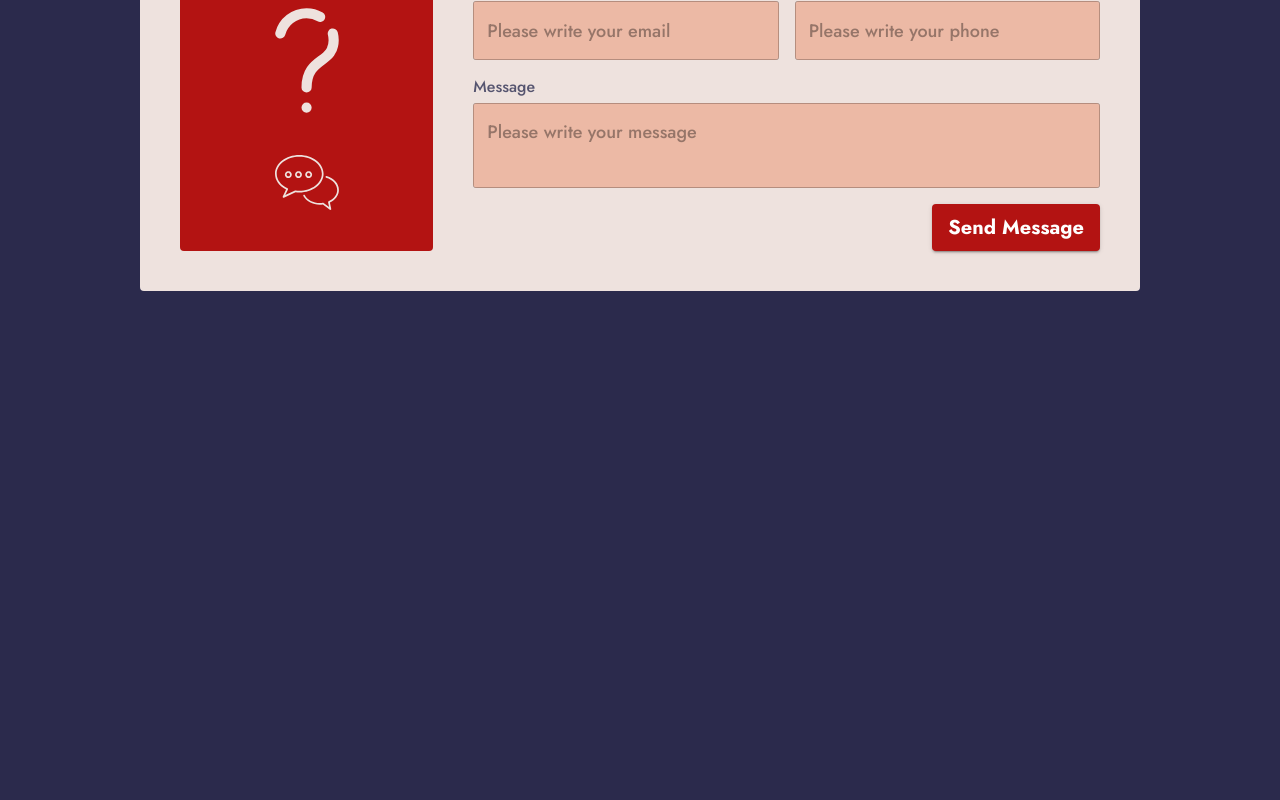
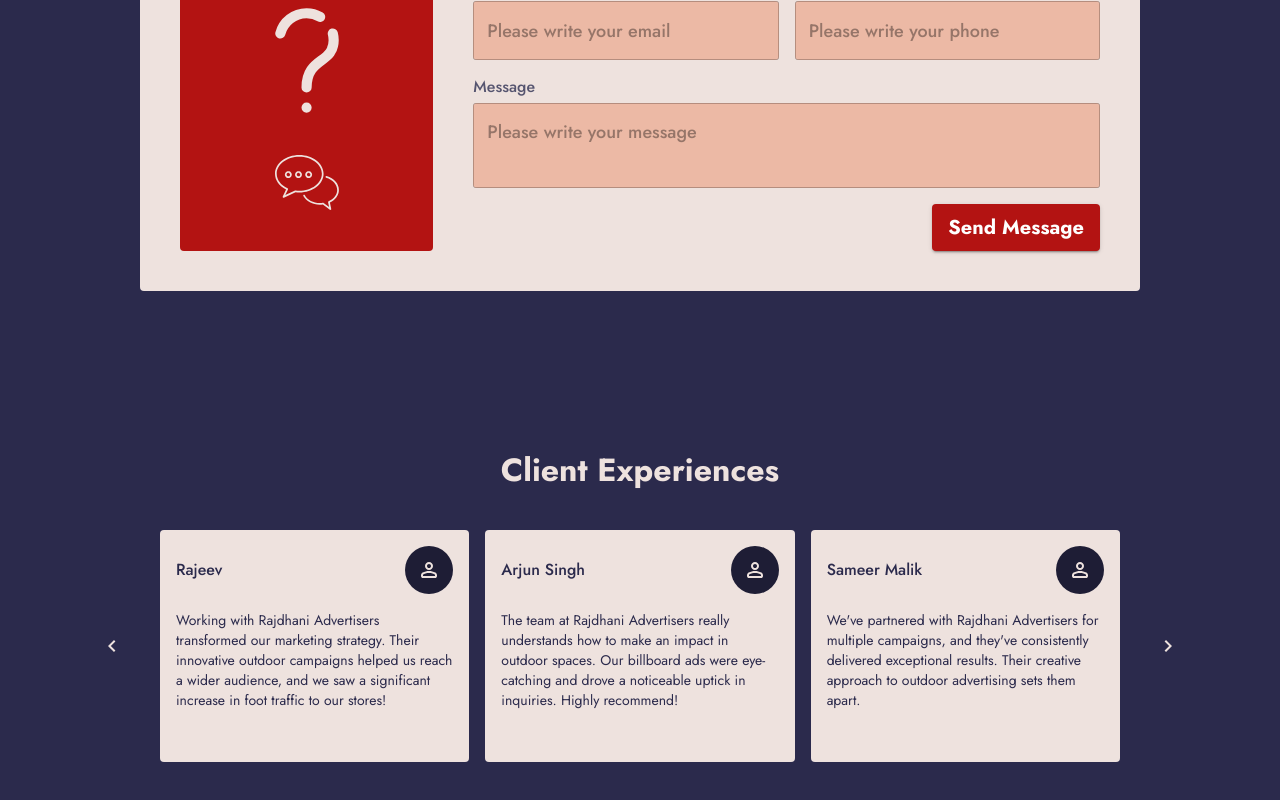
Before and after one commit to faraz-github/rajdhaniadvertiserswebsite, a React (Vite) app: page / in a window 1280 px wide. Shown: the part 2748-3548 px from the top of the page. Before the commit the page ends 3119 px from the top, so only its background shows below. Built offline with nearby package versions, Linux system fonts and the light colour scheme.

Commit message:
Add Feedback Section

```diff
--- /dev/null
+++ b/src/components/FeedbackSection/FeedbackCard.jsx
@@ -0,0 +1,55 @@
+import PropTypes from "prop-types";
+import { Box, Stack, Typography } from "@mui/material";
+
+const FeedbackCard = ({ clientName, clientFeedback }) => {
+  return (
+    <Box
+      padding={2}
+      sx={{
+        backgroundColor: "secondary.main",
+        borderRadius: (theme) => theme.shape.borderRadius,
+        minHeight: 200,
+        maxHeight: 200,
+        overflow: "hidden",
+        overflowY: "scroll",
+      }}
+    >
+      <Stack
+        direction={"row"}
+        justifyContent={"space-between"}
+        alignItems={"center"}
+      >
+        <Typography variant="h5" color="primary">
+          {clientName}
+        </Typography>
+        <Box
+          display="flex"
+          justifyContent="center"
+          alignItems="center"
+          padding={2}
+          borderRadius={32}
+          sx={{ backgroundColor: "primary.dark" }}
+        >
+          <img
+            src="/images/client.svg"
+            alt="Client"
+            style={{
+              width: 16,
+              height: "auto",
+            }}
+          />
+        </Box>
+      </Stack>
+      <Typography variant="body2" color="primary" fontSize={14} mt={2}>
+        {clientFeedback}
+      </Typography>
+    </Box>
+  );
+};
+
+FeedbackCard.propTypes = {
+  clientName: PropTypes.string.isRequired,
+  clientFeedback: PropTypes.string.isRequired,
+};
+
+export default FeedbackCard;
--- /dev/null
+++ b/src/components/FeedbackSection/FeedbackSection.jsx
@@ -0,0 +1,146 @@
+import { useState } from "react";
+
+import {
+  Container,
+  IconButton,
+  Typography,
+  useMediaQuery,
+} from "@mui/material";
+import Grid from "@mui/material/Grid2";
+import ChevronLeftIcon from "@mui/icons-material/ChevronLeft";
+import ChevronRightIcon from "@mui/icons-material/ChevronRight";
+
+import FeedbackCard from "./FeedbackCard";
+
+const feedbacks = [
+  {
+    clientName: "Rajeev",
+    clientFeedback:
+      "Working with Rajdhani Advertisers transformed our marketing strategy. Their innovative outdoor campaigns helped us reach a wider audience, and we saw a significant increase in foot traffic to our stores!",
+  },
+  {
+    clientName: "Arjun Singh",
+    clientFeedback:
+      "The team at Rajdhani Advertisers really understands how to make an impact in outdoor spaces. Our billboard ads were eye-catching and drove a noticeable uptick in inquiries. Highly recommend!",
+  },
+  {
+    clientName: "Sameer Malik",
+    clientFeedback:
+      "We've partnered with Rajdhani Advertisers for multiple campaigns, and they've consistently delivered exceptional results. Their creative approach to outdoor advertising sets them apart.",
+  },
+  {
+    clientName: "Ted Josh",
+    clientFeedback:
+      "Working with Rajdhani Advertisers transformed our marketing strategy. Their innovative outdoor campaigns helped us reach a wider audience, and we saw a significant increase in foot traffic to our stores!",
+  },
+  {
+    clientName: "ACC Cement",
+    clientFeedback:
+      "The team at Rajdhani Advertisers really understands how to make an impact in outdoor spaces. Our billboard ads were eye-catching and drove a noticeable uptick in inquiries. Highly recommend!",
+  },
+];
+
+const FeedbackSection = () => {
+  const isNotDesktop = useMediaQuery("(max-width:1200px)");
+  const [currentFeedbackIndex, setCurrentFeedbackIndex] = useState(1);
+  const [currentFeedbackIndexMobile, setCurrentFeedbackIndexMobile] =
+    useState(0);
+
+  const handleLeftClick = () => {
+    if (currentFeedbackIndex > 1) {
+      setCurrentFeedbackIndex(currentFeedbackIndex - 1);
+    }
+    if (currentFeedbackIndexMobile > 0) {
+      setCurrentFeedbackIndexMobile(currentFeedbackIndexMobile - 1);
+    }
+  };
+
+  const handleRightClick = () => {
+    if (currentFeedbackIndex < feedbacks.length - 2) {
+      setCurrentFeedbackIndex(currentFeedbackIndex + 1);
+    }
+    if (currentFeedbackIndexMobile < feedbacks.length - 1) {
+      setCurrentFeedbackIndexMobile(currentFeedbackIndexMobile + 1);
+    }
+  };
+
+  return (
+    <Container sx={{ py: { xs: 5, md: 10 } }}>
+      <Typography
+        variant="h2"
+        color="secondary"
+        fontSize={{ xs: 24, md: 32 }}
+        textAlign="center"
+        gutterBottom
+      >
+        Client Experiences
+      </Typography>
+      <Grid container mt={5}>
+        <Grid
+          size={{ xs: 2, md: 1 }}
+          display={"flex"}
+          justifyContent={"center"}
+          alignItems={"center"}
+        >
+          <IconButton size="large" color="secondary" onClick={handleLeftClick}>
+            <ChevronLeftIcon />
+          </IconButton>
+        </Grid>
+        <Grid size={{ xs: 8, md: 10 }}>
+          <Grid container spacing={2}>
+            <Grid size={{ xs: 0, md: 4 }} display={{ xs: "none", md: "flex" }}>
+              <FeedbackCard
+                clientName={feedbacks[
+                  currentFeedbackIndex - 1
+                ]?.clientName.toString()}
+                clientFeedback={feedbacks[
+                  currentFeedbackIndex - 1
+                ]?.clientFeedback.toString()}
+              />
+            </Grid>
+            <Grid size={{ xs: 12, md: 4 }}>
+              <FeedbackCard
+                clientName={
+                  isNotDesktop
+                    ? feedbacks[
+                        currentFeedbackIndexMobile
+                      ]?.clientName.toString()
+                    : feedbacks[currentFeedbackIndex]?.clientName.toString()
+                }
+                clientFeedback={
+                  isNotDesktop
+                    ? feedbacks[
+                        currentFeedbackIndexMobile
+                      ]?.clientFeedback.toString()
+                    : feedbacks[currentFeedbackIndex]?.clientFeedback.toString()
+                }
+              />
+            </Grid>
+            <Grid size={{ xs: 0, md: 4 }} display={{ xs: "none", md: "flex" }}>
+              <FeedbackCard
+                clientName={feedbacks[
+                  currentFeedbackIndex + 1
+                ]?.clientName.toString()}
+                clientFeedback={feedbacks[
+                  currentFeedbackIndex + 1
+                ]?.clientFeedback.toString()}
+              />
+            </Grid>
+          </Grid>
+        </Grid>
+        <Grid
+          size={{ xs: 2, md: 1 }}
+          display={"flex"}
+          justifyContent={"center"}
+          alignItems={"center"}
+        >
+          <IconButton size="large" color="secondary" onClick={handleRightClick}>
+            <ChevronRightIcon />
+          </IconButton>
+        </Grid>
+      </Grid>
+    </Container>
+  );
+};
+
+export default FeedbackSection;
--- a/src/pages/HomePage.jsx
+++ b/src/pages/HomePage.jsx
@@ -1,4 +1,5 @@
 import ContactSection from "../components/ContactSection/ContactSection";
+import FeedbackSection from "../components/FeedbackSection/FeedbackSection";
 import HeroSection from "../components/HeroSection/HeroSection";
 import PortfolioSection from "../components/PortfolioSection/PortfolioSection";
 
@@ -8,6 +9,7 @@ const HomePage = () => {
       <HeroSection />
       <PortfolioSection />
       <ContactSection />
+      <FeedbackSection />
     </>
   );
 };
```
Also changed, not shown: public/images/client.svg (added).
